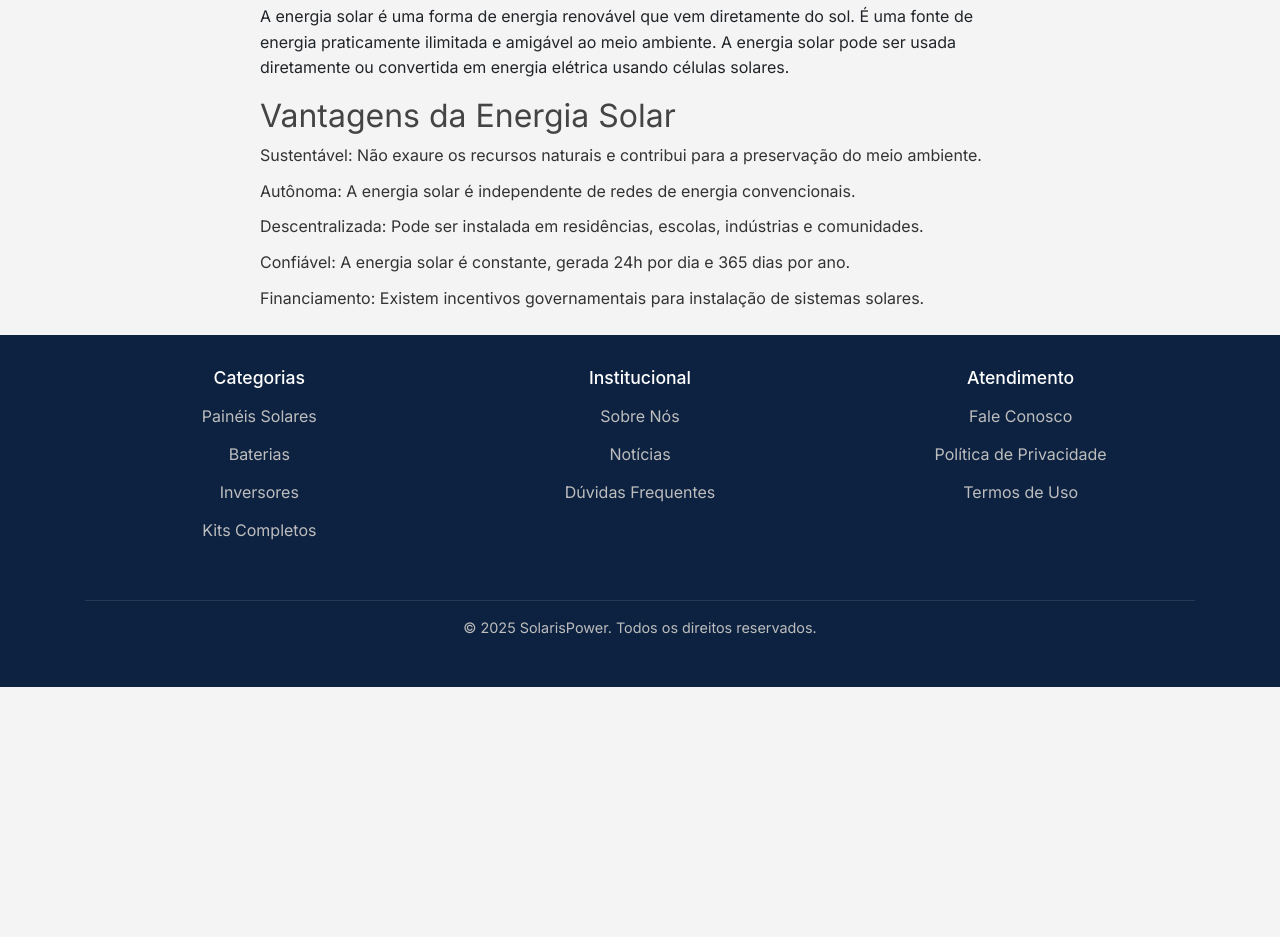
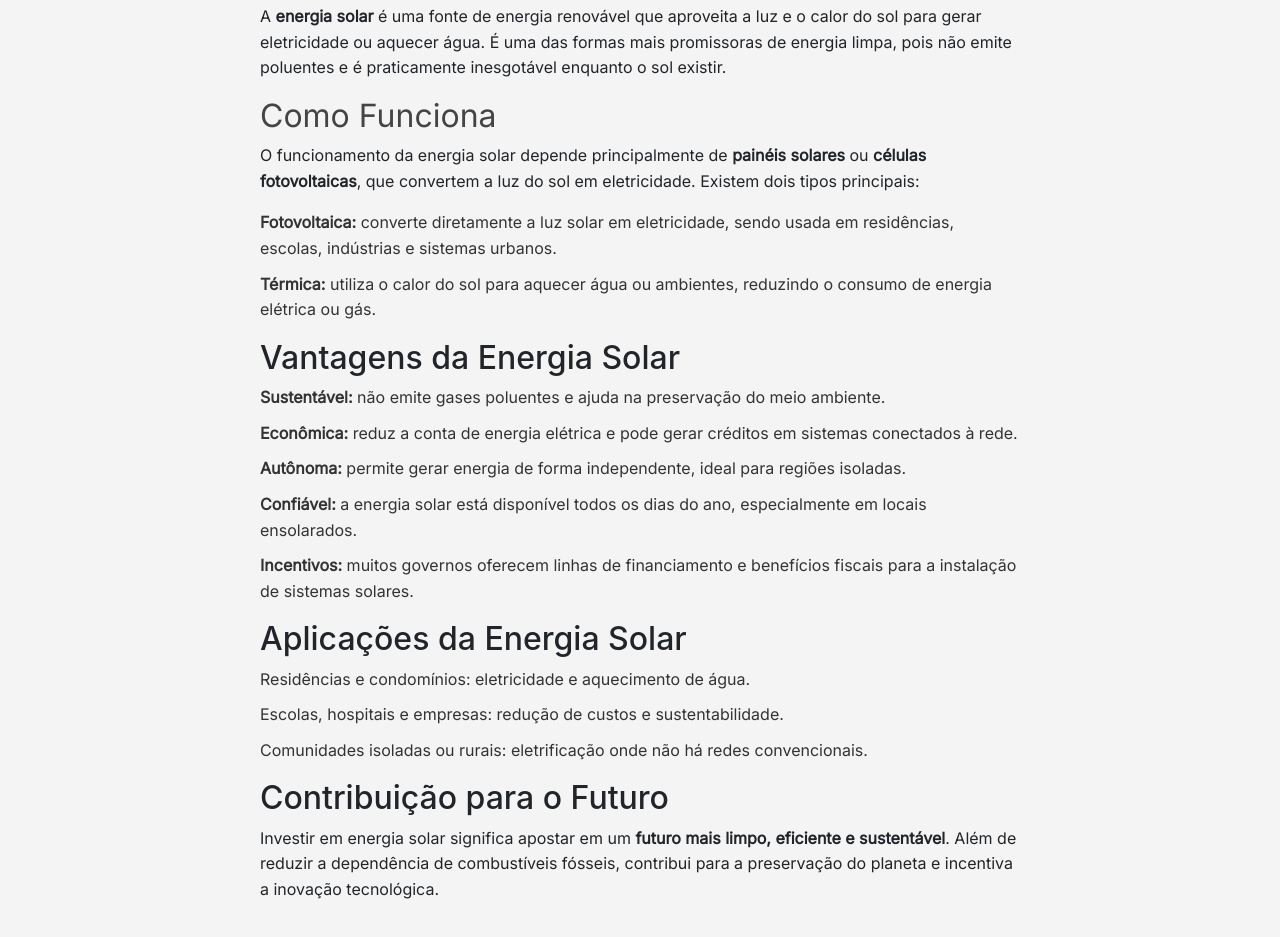
Before and after one commit to alan2442/SolarisPower, a plain HTML site: page src/main/resources/templates/Sobre/sobre.html in a window 1280 px wide. Shown: the part 713-1650 px from the top of the page. Before the commit the page ends 1400 px from the top, so only its background shows below. Drawn offline with nearby package versions, Linux system fonts and the light colour scheme; files that its build step writes are made by us from their sources; files whose address does not match are found by name.

Commit message:
Alterei a página sobre a energia solar e de dúvidas

```diff
--- a/src/main/resources/static/Style/index.css
+++ b/src/main/resources/static/Style/index.css
@@ -144,7 +144,7 @@
     color: rgb(72, 72, 72);
     text-decoration: none;
     font-size: 19px;
-
+    margin-top: 20PX;
 }
 
 
--- a/src/main/resources/templates/Sobre/sobre.html
+++ b/src/main/resources/templates/Sobre/sobre.html
@@ -107,67 +107,60 @@
 
         <!-- Parágrafo explicativo sobre energia solar -->
         <p>
-            A energia solar é uma forma de energia renovável que vem diretamente do sol. É uma fonte de energia
-            praticamente ilimitada e amigável ao meio ambiente. A energia solar pode ser usada diretamente ou convertida
-            em energia elétrica usando células solares.
+            A <strong>energia solar</strong> é uma fonte de energia renovável que aproveita a luz e o calor do sol para
+            gerar eletricidade ou aquecer água.
+            É uma das formas mais promissoras de energia limpa, pois não emite poluentes e é praticamente inesgotável
+            enquanto o sol existir.
         </p>
 
+        <!-- Seção sobre funcionamento -->
+        <h2 id="h22">Como Funciona</h2>
+        <p>
+            O funcionamento da energia solar depende principalmente de <strong>painéis solares</strong> ou
+            <strong>células fotovoltaicas</strong>,
+            que convertem a luz do sol em eletricidade. Existem dois tipos principais:
+        </p>
+        <ul>
+            <li><strong>Fotovoltaica:</strong> converte diretamente a luz solar em eletricidade, sendo usada em
+                residências, escolas, indústrias e sistemas urbanos.</li>
+            <li><strong>Térmica:</strong> utiliza o calor do sol para aquecer água ou ambientes, reduzindo o consumo de
+                energia elétrica ou gás.</li>
+        </ul>
+
         <!-- Subtítulo de seção -->
-        <h2 id="h22">Vantagens da Energia Solar</h2>
+        <h2>Vantagens da Energia Solar</h2>
+        <ul>
+            <li><strong>Sustentável:</strong> não emite gases poluentes e ajuda na preservação do meio ambiente.</li>
+            <li><strong>Econômica:</strong> reduz a conta de energia elétrica e pode gerar créditos em sistemas
+                conectados à rede.</li>
+            <li><strong>Autônoma:</strong> permite gerar energia de forma independente, ideal para regiões isoladas.
+            </li>
+            <li><strong>Confiável:</strong> a energia solar está disponível todos os dias do ano, especialmente em
+                locais ensolarados.</li>
+            <li><strong>Incentivos:</strong> muitos governos oferecem linhas de financiamento e benefícios fiscais para
+                a instalação de sistemas solares.</li>
+        </ul>
 
-        <!-- Lista de benefícios da energia solar -->
+        <!-- Aplicações da energia solar -->
+        <h2>Aplicações da Energia Solar</h2>
         <ul>
-            <li>Sustentável: Não exaure os recursos naturais e contribui para a preservação do meio ambiente.</li>
-            <li>Autônoma: A energia solar é independente de redes de energia convencionais.</li>
-            <li>Descentralizada: Pode ser instalada em residências, escolas, indústrias e comunidades.</li>
-            <li>Confiável: A energia solar é constante, gerada 24h por dia e 365 dias por ano.</li>
-            <li>Financiamento: Existem incentivos governamentais para instalação de sistemas solares.</li>
+            <li>Residências e condomínios: eletricidade e aquecimento de água.</li>
+            <li>Escolas, hospitais e empresas: redução de custos e sustentabilidade.</li>
+            <li>Comunidades isoladas ou rurais: eletrificação onde não há redes convencionais.</li>
         </ul>
+
+        <!-- Contribuição para o futuro -->
+        <h2>Contribuição para o Futuro</h2>
+        <p>
+            Investir em energia solar significa apostar em um <strong>futuro mais limpo, eficiente e
+                sustentável</strong>.
+            Além de reduzir a dependência de combustíveis fósseis, contribui para a preservação do planeta e incentiva a
+            inovação tecnológica.
+        </p>
     </div>
 
-    <!-- Começo Rodapé -->
-    <footer class="footer">
-        <div class="container">
-            <div class="footer-content">
-                <!-- Seção de categorias de produtos -->
-                <div class="footer-section">
-                    <h4>Categorias</h4>
-                    <ul>
-                        <li><a href="/produtos">Painéis Solares</a></li>
-                        <li><a href="/produtos">Baterias</a></li>
-                        <li><a href="/produtos">Inversores</a></li>
-                        <li><a href="/produtos">Kits Completos</a></li>
-                    </ul>
-                </div>
 
-                <!-- Seção institucional -->
-                <div class="footer-section">
-                    <h4>Institucional</h4>
-                    <ul>
-                        <li><a href="/sobre">Sobre Nós</a></li>
-                        <li><a href="/noticia">Notícias</a></li>
-                        <li><a href="/duvidas">Dúvidas Frequentes</a></li>
-                    </ul>
-                </div>
 
-                <!-- Seção de atendimento -->
-                <div class="footer-section">
-                    <h4>Atendimento</h4>
-                    <ul>
-                        <li><a href="/suporte">Fale Conosco</a></li>
-                        <li><a href="">Política de Privacidade</a></li>
-                        <li><a href="">Termos de Uso</a></li>
-                    </ul>
-                </div>
-            </div>
-
-            <!-- Direitos autorais -->
-            <div class="copyright">
-                <p>&copy; <span id="current-year">2025</span> SolarisPower. Todos os direitos reservados.</p>
-            </div>
-        </div>
-    </footer>
-    <!-- Fim Rodapé -->
 
     <!-- Scripts JS externos para funcionalidades do Bootstrap -->
     <script src="https://code.jquery.com/jquery-3.3.1.slim.min.js"
```
Also changed, not shown: src/main/resources/templates/Duvidas/duvidas.html (+16 -6 lines), src/main/resources/templates/Index/index.html (+1 -1 lines).
